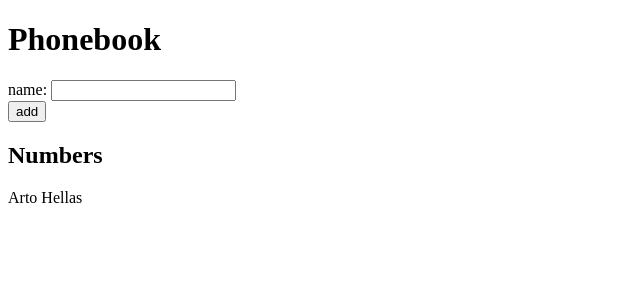
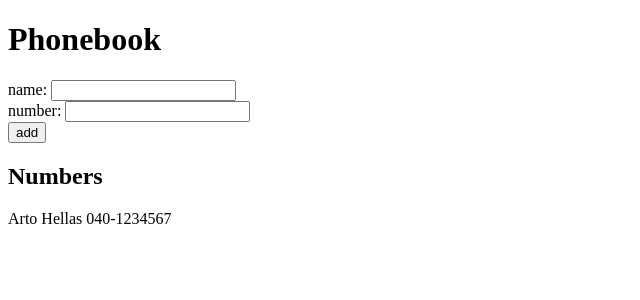
Before and after one commit to datorres335/FullStackOpen2, a React (Vite) app in the folder part2/phonebook/: page / in a window 1280 px wide. Shown: the top 300 px of the page, without its empty margins (0-640 px from the left). Built offline with nearby package versions, Linux system fonts and the light colour scheme.

Commit message:
finished 2.8

```diff
--- a/part2/phonebook/src/App.jsx
+++ b/part2/phonebook/src/App.jsx
@@ -1,17 +1,20 @@
 import { useState } from 'react'
 
 const App = () => {
-  const [persons, setPersons] = useState([{ name: 'Arto Hellas' }])
+  const [persons, setPersons] = useState([{ name: 'Arto Hellas', phone: '040-1234567' }])
   const [newName, setNewName] = useState('')
+  const [newNumber, setNewNumber] = useState('')
 
   const addPerson = (event) => {
     event.preventDefault()
     const personObject = {
-      name: newName
+      name: newName,
+      phone: newNumber,
     }
 
     setPersons(persons.concat(personObject))
     setNewName('')
+    setNewNumber('')
   }
   const handleNameChange = (event) => {
     if (persons.some(person => person.name === event.target.value)) {
@@ -20,13 +23,17 @@
     }
     else {setNewName(event.target.value)}
   }
+  const handleNumberChange = (event) => {
+    setNewNumber(event.target.value)
+  }
 
   return (
     <div>
       <h1>Phonebook</h1>
       <form onSubmit={addPerson}>
         <div>
-          name: <input value={newName} onChange={handleNameChange} />
+          name: <input value={newName} onChange={handleNameChange} /> <br />
+          number: <input value={newNumber} onChange={handleNumberChange} />
         </div>
         <div>
           <button type="submit">add</button>
@@ -36,7 +43,7 @@
       {
         persons.map((person, index) =>
           <div key={index}>
-            {person.name}
+            {person.name} {person.phone}
           </div>
         )
       }
```
